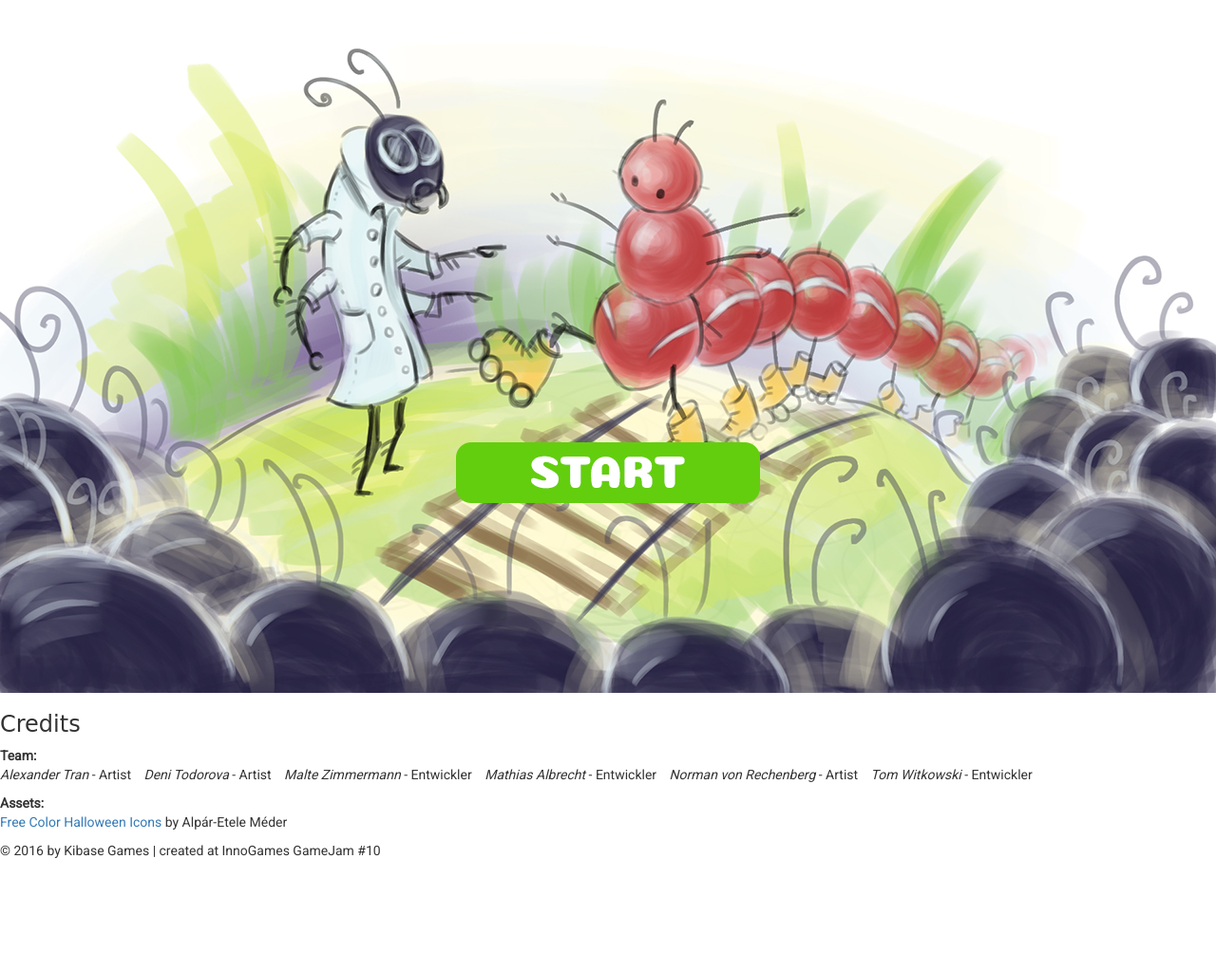
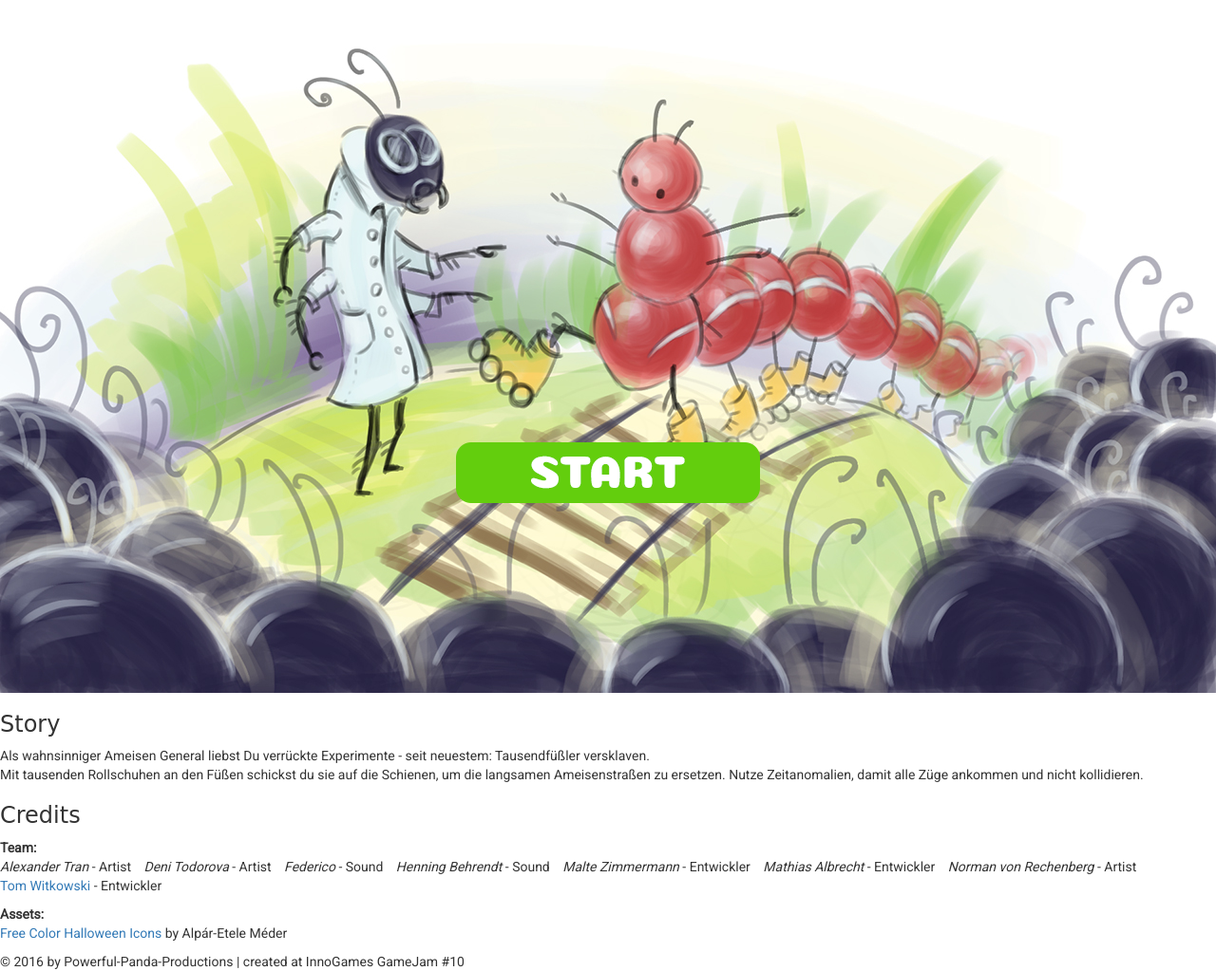
Before and after one commit to Gummibeer/igjam10, a website: page index.html in a window 1280 px wide. Shown: the whole page at 95% size. Before the commit the page ends 906 px from the top, so only its background shows below. Drawn offline with Linux system fonts and the light colour scheme; no server answers; a web font is replaced by a local one.

Commit message:
add story to index

```diff
--- a/index.html
+++ b/index.html
@@ -13,16 +13,28 @@
     <div id="wrapper">
         <div id="stage"></div>
 
+        <article>
+            <h3>Story</h3>
+            <p>
+                Als wahnsinniger Ameisen General liebst Du verrückte Experimente - seit neuestem: Tausendfüßler versklaven.
+                <br/>
+                Mit tausenden Rollschuhen an den Füßen schickst du sie auf die Schienen, um die langsamen Ameisenstraßen zu ersetzen.
+                Nutze Zeitanomalien, damit alle Züge ankommen und nicht kollidieren.
+            </p>
+        </article>
+
         <aside>
             <h3>Credits</h3>
             <strong>Team:</strong>
             <ul class="list-inline">
                 <li><em>Alexander Tran</em> - Artist</li>
                 <li><em>Deni Todorova</em> - Artist</li>
+                <li><em>Federico</em> - Sound</li>
+                <li><em>Henning Behrendt</em> - Sound</li>
                 <li><em>Malte Zimmermann</em> - Entwickler</li>
                 <li><em>Mathias Albrecht</em> - Entwickler</li>
                 <li><em>Norman von Rechenberg</em> - Artist</li>
-                <li><em>Tom Witkowski</em> - Entwickler</li>
+                <li><a href="https://github.com/Gummibeer" target="_blank">Tom Witkowski</a> - Entwickler</li>
             </ul>
             <strong>Assets:</strong>
             <ul class="list-inline">
@@ -35,7 +47,7 @@
         </aside>
 
         <footer>
-            &copy; 2016 by Kibase Games | created at InnoGames GameJam #10
+            &copy; 2016 by Powerful-Panda-Productions | created at InnoGames GameJam #10
         </footer>
     </div>
 
```
